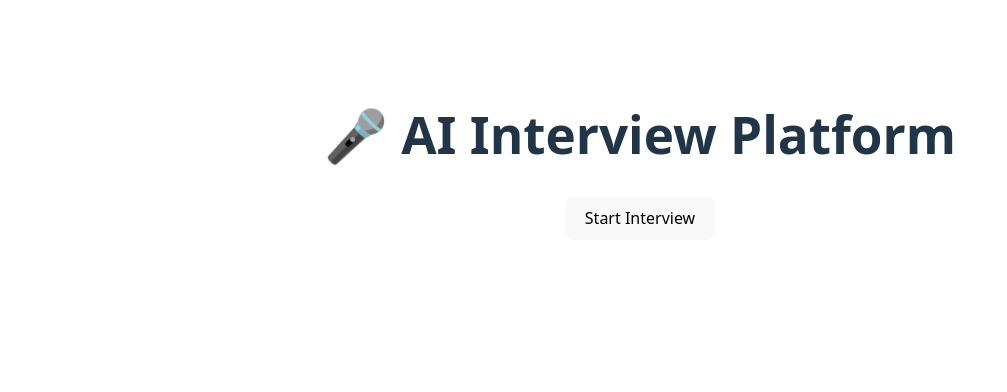
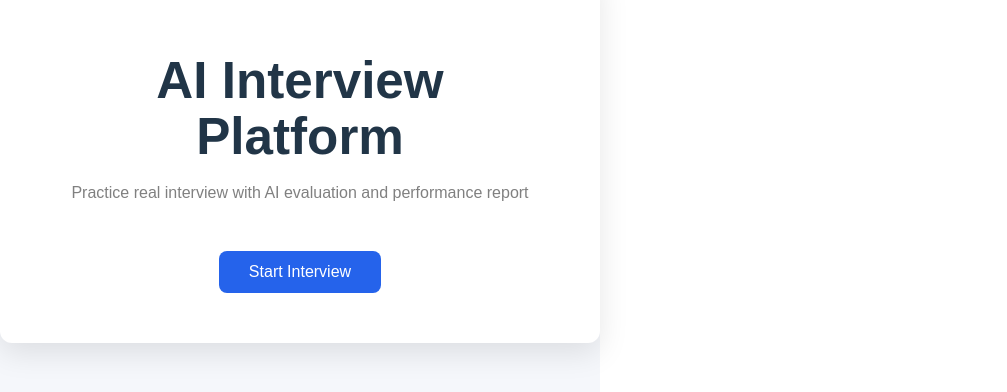
Before and after one commit to sinchan143054/ai-interview-preparation-platform, a React app in the folder frontend/: page / in a window 1280 px wide. Shown: the part 244-636 px from the top of the page, without its empty margins (0-1007 px from the left). Built offline with nearby package versions, Linux system fonts and the light colour scheme; the HTML template or start-up script is replaced by a standard one.

Commit message:
Phase 2 started - Real interview UI flow added

```diff
--- a/frontend/package.json
+++ b/frontend/package.json
@@ -12,7 +12,8 @@
   "dependencies": {
     "axios": "^1.13.5",
     "react": "^19.2.0",
-    "react-dom": "^19.2.0"
+    "react-dom": "^19.2.0",
+    "react-router-dom": "^7.13.0"
   },
   "devDependencies": {
     "@eslint/js": "^9.39.1",
--- a/frontend/src/App.jsx
+++ b/frontend/src/App.jsx
@@ -1,137 +1,15 @@
-import { useState } from "react";
-import axios from "axios";
-import "./App.css";
-
-const API_BASE = "https://ai-interview-preparation-platform-2.onrender.com";
+ import { BrowserRouter as Router, Routes, Route } from "react-router-dom";
+import Welcome from "./pages/Welcome";
+import Interview from "./pages/Interview";
 
 function App() {
-  const [question, setQuestion] = useState("");
-  const [answer, setAnswer] = useState("");
-  const [interviewId, setInterviewId] = useState(null);
-  const [result, setResult] = useState(null);
-  const [loading, setLoading] = useState(false);
-
-  /* ================= START INTERVIEW ================= */
-  const startInterview = async () => {
-    try {
-      setLoading(true);
-      setResult(null);
-
-      const res = await axios.post(`${API_BASE}/api/interview/start`, {
-        userId: "69731c4f7fe79112d4cdaa3d",
-        domain: "frontend",
-        difficulty: "easy"
-      });
-
-      setInterviewId(res.data.interviewId);
-      setQuestion(res.data.question.question);
-      setAnswer("");
-
-    } catch (error) {
-      alert("⏳ Server waking up (free hosting). Click again in 10 sec.");
-    } finally {
-      setLoading(false);
-    }
-  };
-
-  /* ================= SUBMIT ANSWER ================= */
-  const submitAnswer = async () => {
-    if (!answer) {
-      alert("Type answer first");
-      return;
-    }
-
-    try {
-      setLoading(true);
-
-      const res = await axios.post(`${API_BASE}/api/interview/answer`, {
-        interviewId,
-        userAnswer: answer
-      });
-
-      // next question
-      if (res.data.nextQuestion) {
-        setQuestion(res.data.nextQuestion.question);
-        setAnswer("");
-        setLoading(false);
-        return;
-      }
-
-      // finished interview
-      if (res.data.message === "Interview finished") {
-        setQuestion("");
-        await finishInterview();
-      }
-
-    } catch (err) {
-      alert("Server slow 😅 wait 5 sec & click again");
-    } finally {
-      setLoading(false);
-    }
-  };
-
-  /* ================= GET FINAL SCORE ================= */
-  const finishInterview = async () => {
-    try {
-      const res = await axios.post(`${API_BASE}/api/interview/finish`, {
-        interviewId
-      });
-
-      const score = res.data;
-
-      setResult(`
-🎉 Interview Completed!
-
-⭐ Overall Score: ${score.overallScore}/100
-
-🧠 Technical: ${score.technical}/25
-💬 Communication: ${score.communication}/25
-🔥 Confidence: ${score.confidence}/25
-      `);
-
-    } catch (err) {
-      setResult("Interview finished but score error");
-    }
-  };
-
   return (
-    <div className="container">
-      <h1>🎤 AI Interview Platform</h1>
-
-      {/* START BUTTON */}
-      {!question && !result && (
-        <button onClick={startInterview} disabled={loading}>
-          {loading ? "⏳ Starting Interview..." : "Start Interview"}
-        </button>
-      )}
-
-      {/* QUESTION */}
-      {question && (
-        <>
-          <h3>{question}</h3>
-
-          <textarea
-            value={answer}
-            onChange={(e) => setAnswer(e.target.value)}
-            placeholder="Type your answer here..."
-          />
-
-          <br />
-
-          <button onClick={submitAnswer} disabled={loading}>
-            {loading ? "⏳ Evaluating..." : "Submit Answer"}
-          </button>
-        </>
-      )}
-
-      {/* RESULT */}
-      {result && (
-        <div>
-          <h2 style={{ whiteSpace: "pre-line" }}>{result}</h2>
-          <button onClick={startInterview}>Try Again</button>
-        </div>
-      )}
-    </div>
+    <Router>
+      <Routes>
+        <Route path="/" element={<Welcome />} />
+        <Route path="/interview" element={<Interview />} />
+      </Routes>
+    </Router>
   );
 }
 
```
Also changed, not shown: 1 other file (tests, documents, lock files or other folders).
